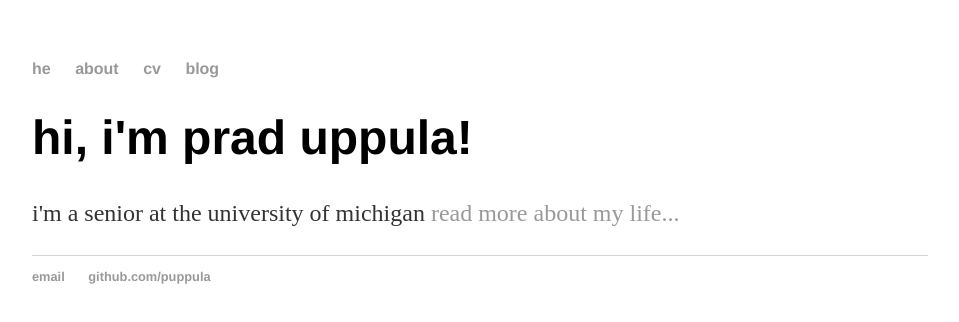
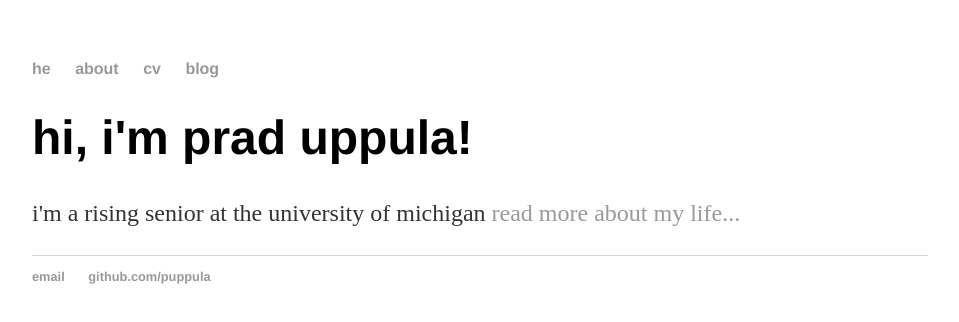
Before and after one commit to prad-x/puppula.github.io, a plain HTML site: page index.html in a window 1280 px wide. Shown: the whole page, without its empty margins (160-1119 px from the left). Drawn offline with Linux system fonts and the light colour scheme.

Commit message:
revert change

```diff
--- a/index.html
+++ b/index.html
@@ -17,7 +17,7 @@
 		<div class="container">
     		<div class="blurb">
         		<h1>hi, i'm prad uppula!</h1>
-				<p>i'm a senior at the university of michigan <a href="/about">read more about my life...</a></p>
+				<p>i'm a rising senior at the university of michigan <a href="/about">read more about my life...</a></p>
     		</div><!-- /.blurb -->
 		</div><!-- /.container -->
 		<footer>
```
